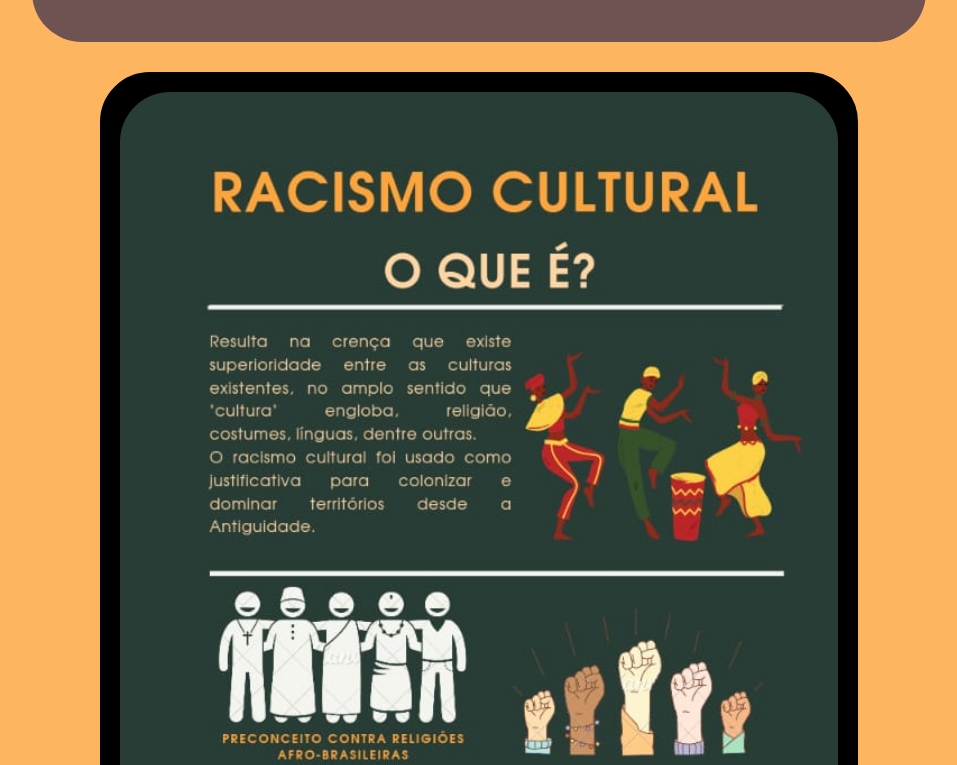
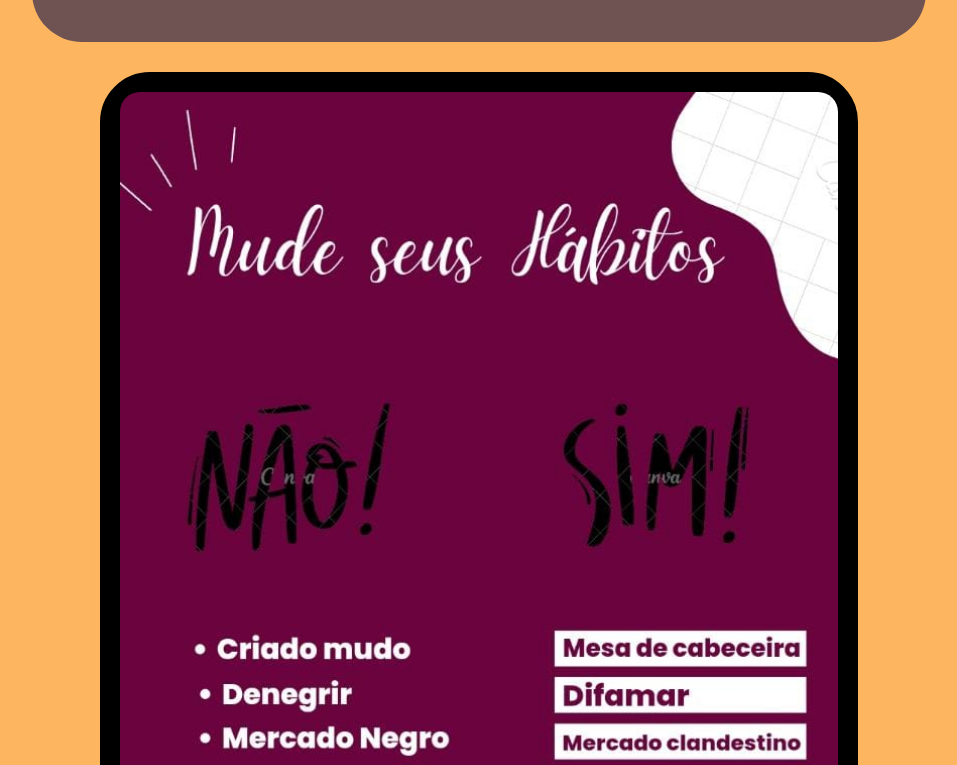
Before and after one commit to Kiquekong/Projeto-Site-BLM, a plain HTML site: page Site/index.html in a window 1280 px wide. Shown: the part 5417-6182 px from the top of the page, without its empty margins (161-1118 px from the left). Drawn offline with Linux system fonts and the light colour scheme.

Commit message:
Adição do segundo infográfico

```diff
--- a/Site/index.html
+++ b/Site/index.html
@@ -97,6 +97,10 @@
         </li>
     </div>
 
+    <div id="info2">
+        <img src="img/info2.jpg" alt="">
+    </div>
+
     <div id="infográfico">
         <img src="img/infografico.jpg" alt="">
     </div>
--- a/Site/style.css
+++ b/Site/style.css
@@ -258,3 +258,22 @@ footer ul li{
     width: 30%;
     height: 30%;
 }
+
+#info2 {
+    width: 60%;
+    margin-left: auto;
+    margin-right: auto;
+    margin-top: 30px;
+    box-sizing: border-box;
+    border-radius: 50px;
+    text-align: center;
+    padding: 5px;
+    background-color: black;
+    border: 15px solid black ;
+}
+
+#info2 img{
+    border-radius: 20px;
+    height: 100%;
+    width: 100%;
+}
```
